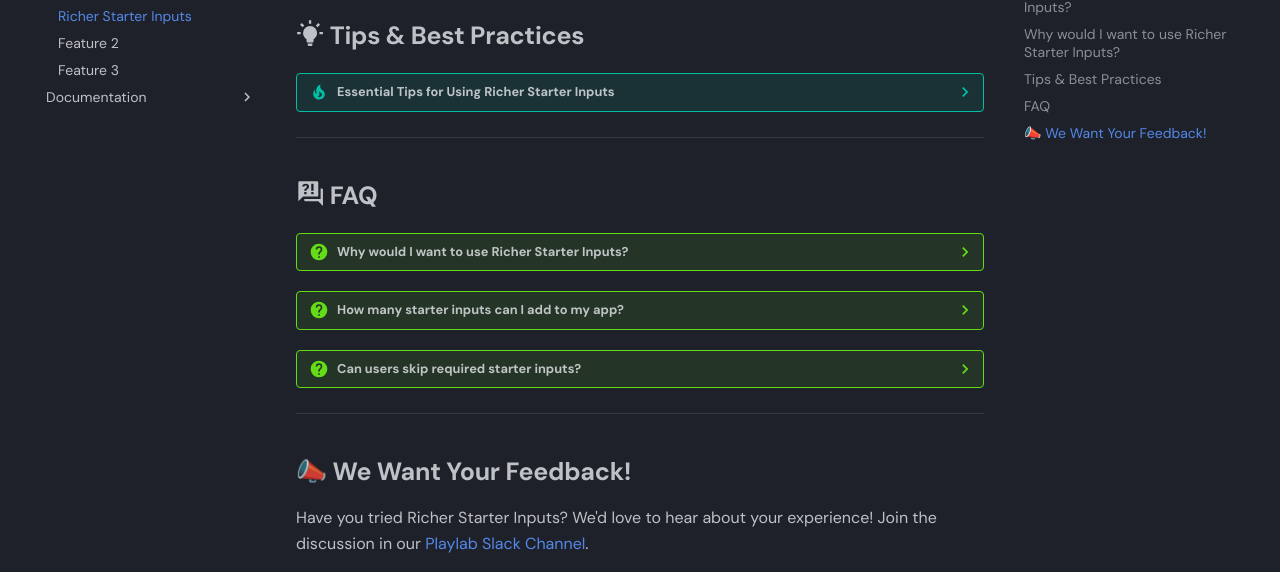
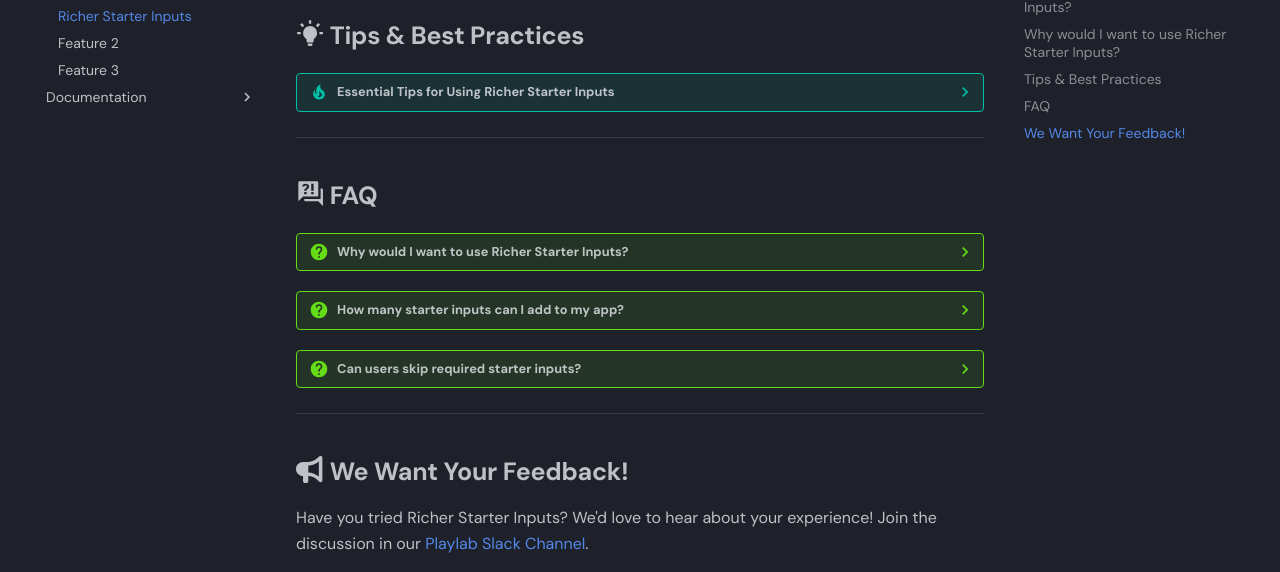
Before and after one commit to wymankhuu/Playlab-Learning, an MkDocs documentation site: the page built from docs/features/Richer Starter Inputs.md, in a window 1280 px wide and 900 px high, scrolled down 1782 px. Shown: the part 200-772 px from the top of the window. Built offline with MkDocs 1.6.1 and Material for MkDocs 9.7.7, drawn with Linux system fonts in a browser that asks for light colours; comment, search, counter and statistics services are not loaded; some of the changed lines change nothing that is shown; some of the changed text lies outside the part shown.

Commit message:
Update documentation

```diff
--- a/docs/features/Richer Starter Inputs.md
+++ b/docs/features/Richer Starter Inputs.md
@@ -25,7 +25,7 @@ Watch a video demonstration of this feature:
 ## **:fontawesome-solid-clipboard-question: How do I use Richer Starter Inputs?**
 
 1. On the right hand navigation menu click the **Inputs** button.
-    * <img src="docs/assets/images/Richer Starter Inputs.gif" alt="Richer Starter Inputs.gif" width="800" height="600">
+    * ![Richer Starter Inputs](assets/images/Richer Starter Inputs.gif) width="800" height="600">
 
 2. Click "**Add Starter Input**" and choose from the following options:
     * **Short Text:** Ideal for brief responses (e.g., names, grade, short answers).
@@ -130,7 +130,7 @@ Choosing the right input types ensures the best experience for your users:
 
 ---
 
-## **📣 We Want Your Feedback!**
+## **:fontawesome-solid-bullhorn: We Want Your Feedback!**
 
 Have you tried Richer Starter Inputs? We'd love to hear about your experience!
 Join the discussion in our [Playlab Slack Channel](https://join.slack.com/t/playlabcommunity/shared_invite/zt-31mhwj7nl-49e1Mw5fYpyHJGOFyDIFtA).
```
